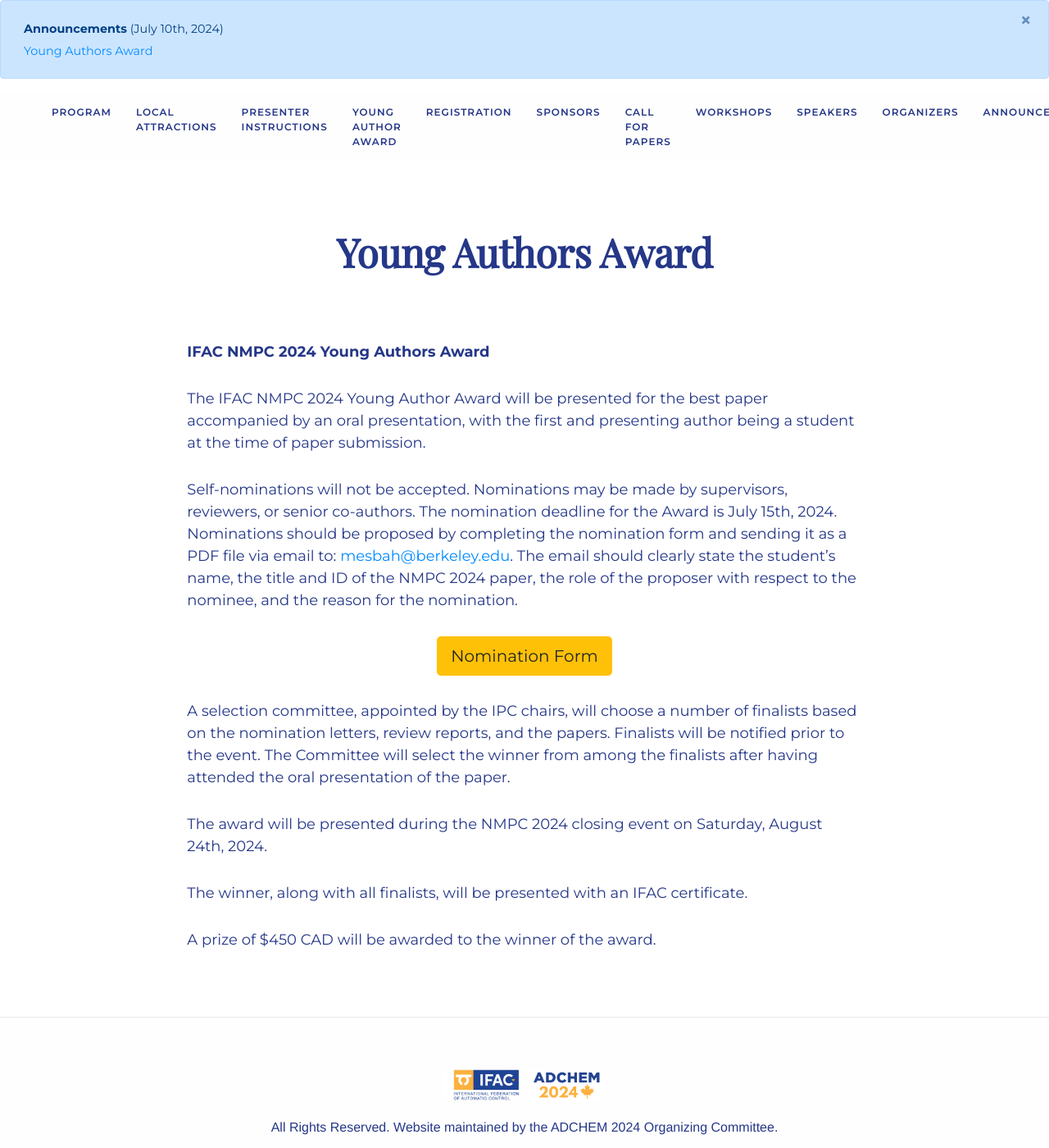
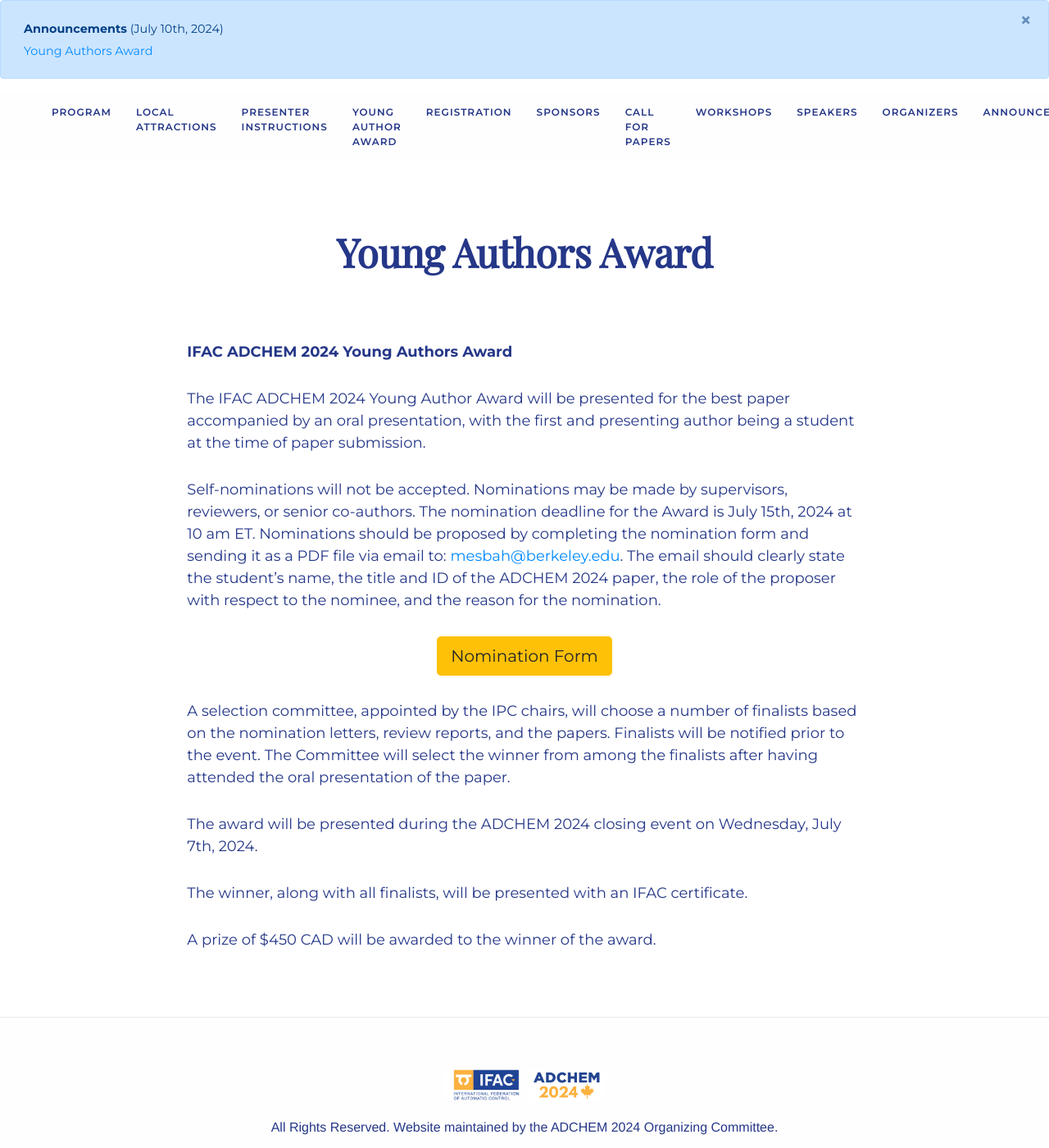
Before and after one commit to daisubc/ADCHEM2024, a Jekyll site: the page built from _pages/young_award.md, in a window 1280 px wide and 1400 px high. Shown: the whole window at 82% size. Built offline with Jekyll 4.4.1, drawn with Linux system fonts in a browser that asks for light colours; nearby versions of some CDN libraries; some web fonts are replaced.

Commit message:
Update young_award.md

```diff
--- a/_pages/young_award.md
+++ b/_pages/young_award.md
@@ -4,11 +4,11 @@ title: Young Authors Award
 show-avatar: False
 ---
 
-**IFAC NMPC 2024 Young Authors Award**
+**IFAC ADCHEM 2024 Young Authors Award**
 
-The IFAC NMPC 2024 Young Author Award will be presented for the best paper accompanied by an oral presentation, with the first and presenting author being a student at the time of paper submission.
+The IFAC ADCHEM 2024 Young Author Award will be presented for the best paper accompanied by an oral presentation, with the first and presenting author being a student at the time of paper submission.
 
-Self-nominations will not be accepted. Nominations may be made by supervisors, reviewers, or senior co-authors. The nomination deadline for the Award is July 15th, 2024. Nominations should be proposed by completing the nomination form and sending it as a PDF file via email to: <mesbah@berkeley.edu>. The email should clearly state the student's name, the title and ID of the NMPC 2024 paper, the role of the proposer with respect to the nominee, and the reason for the nomination.
+Self-nominations will not be accepted. Nominations may be made by supervisors, reviewers, or senior co-authors. The nomination deadline for the Award is July 15th, 2024 at 10 am ET. Nominations should be proposed by completing the nomination form and sending it as a PDF file via email to: <mesbah@berkeley.edu>. The email should clearly state the student's name, the title and ID of the ADCHEM 2024 paper, the role of the proposer with respect to the nominee, and the reason for the nomination.
 
 <div class="text-center">
   <a class="btn btn-warning btn-lg" href="./assets/docs/ADCHEM-YAA-Nomination.doc" role="button">Nomination Form</a>
@@ -16,7 +16,7 @@ Self-nominations will not be accepted. Nominations may be made by supervisors, r
 
 A selection committee, appointed by the IPC chairs, will choose a number of finalists based on the nomination letters, review reports, and the papers. Finalists will be notified prior to the event. The Committee will select the winner from among the finalists after having attended the oral presentation of the paper.
 
-The award will be presented during the NMPC 2024 closing event on Saturday, August 24th, 2024.
+The award will be presented during the ADCHEM 2024 closing event on Wednesday, July 7th, 2024.
 
 The winner, along with all finalists, will be presented with an IFAC certificate.
 
```
